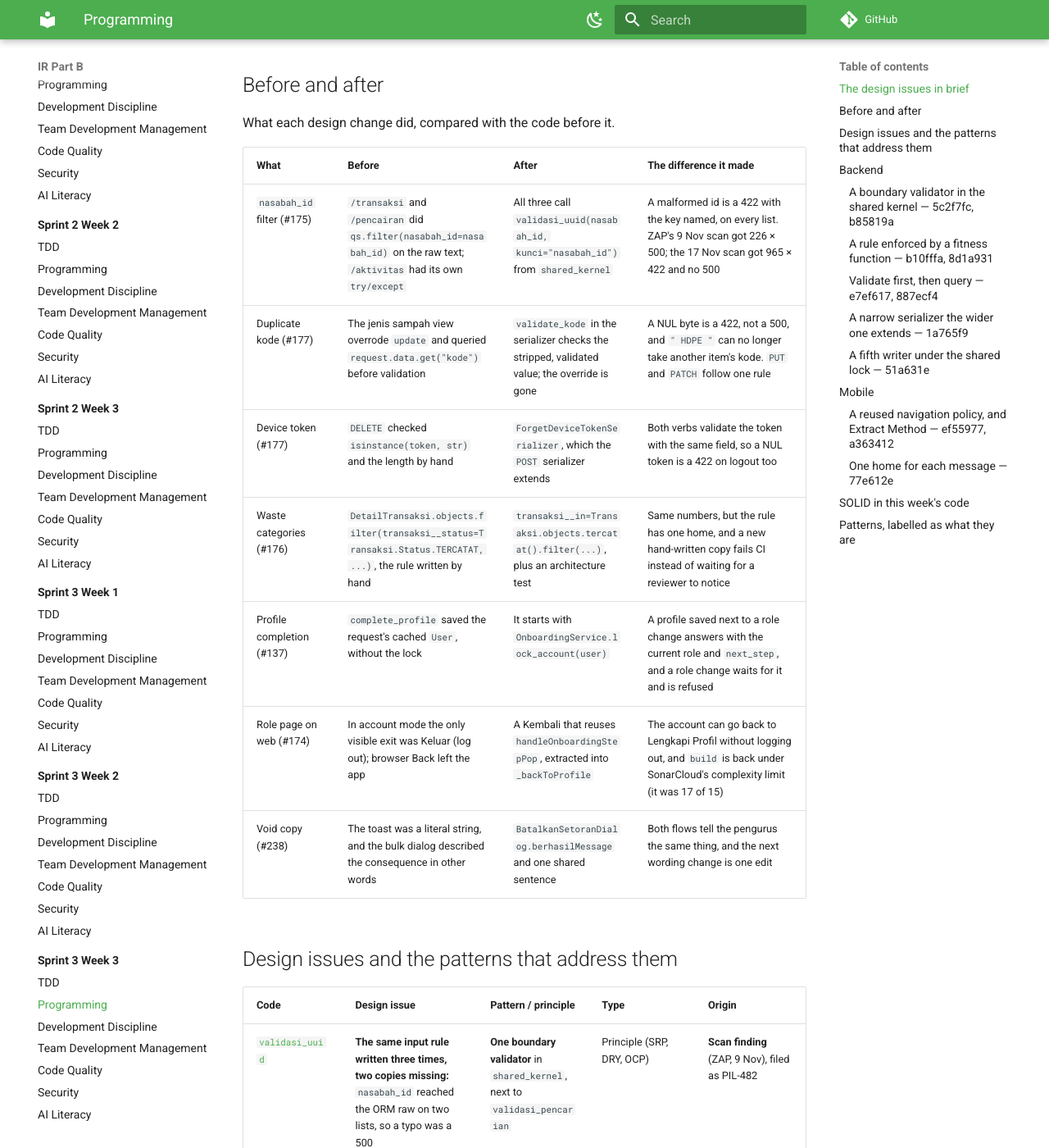
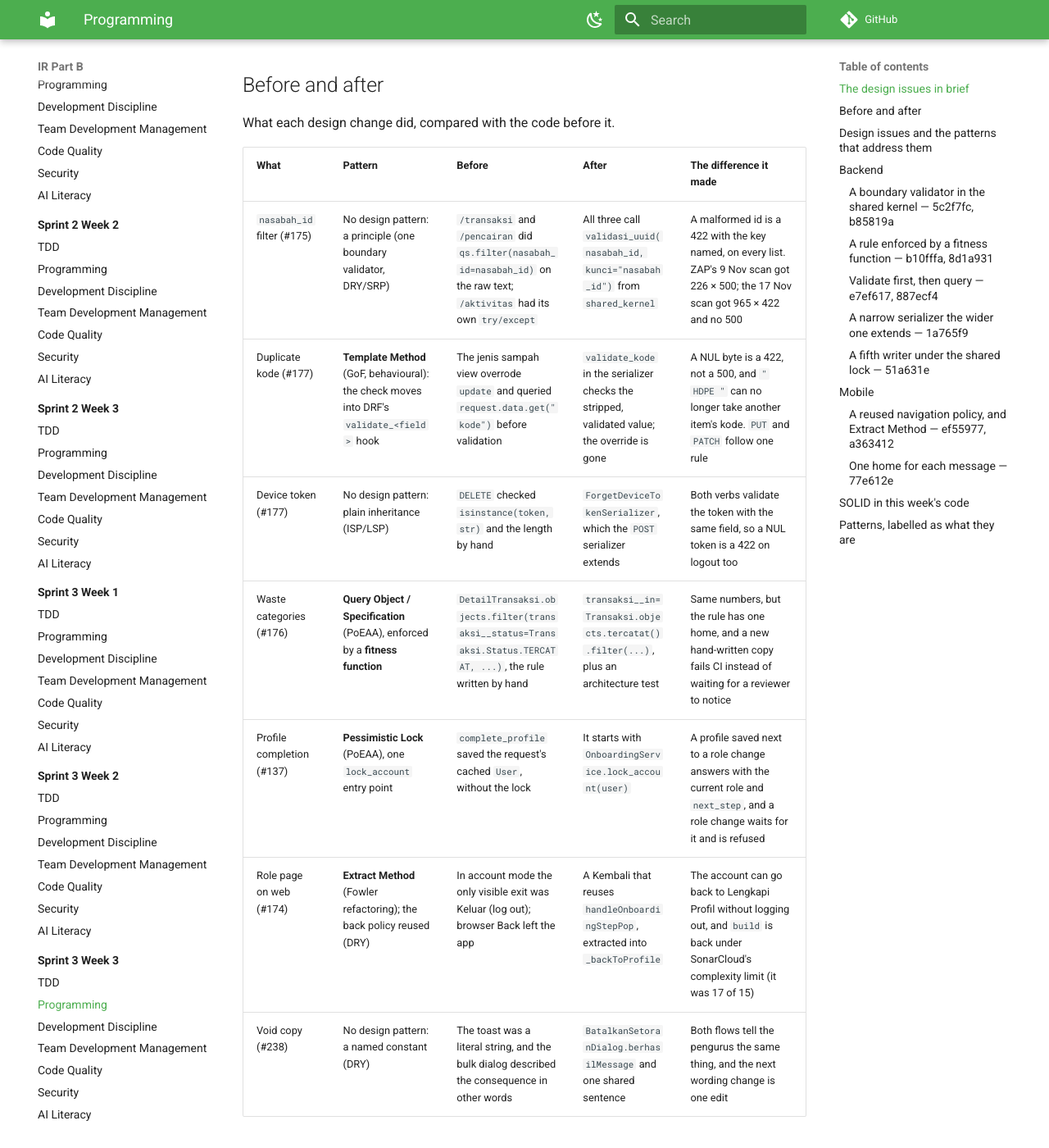
Before and after one commit to mvfi0/pilah-docs, an MkDocs documentation site: the page built from docs/review-sprint-3-week-3/part-b/programming.md, in a window 1280 px wide and 1400 px high, scrolled down 1213 px. Shown: the whole window at 82% size. Built offline with MkDocs 1.6.1 and Material for MkDocs 9.7.7, drawn with Linux system fonts in a browser that asks for light colours; comment, search, counter and statistics services are not loaded; some of the changed text lies outside the part shown.

Commit message:
docs(ir): name the pattern behind each before-and-after change
The S3W2 and S3W3 before-and-after tables gain a Pattern column, which
says plainly when a change is a principle or technique rather than a
pattern. Adds Facade (reloadAfterSetoranChange) and Template Method
(DRF's validate_<field> hook) to the pattern lists.

Co-Authored-By: Claude Opus 5.5 <noreply@anthropic.com>

```diff
--- a/docs/review-sprint-3-week-3/part-b/programming.md
+++ b/docs/review-sprint-3-week-3/part-b/programming.md
@@ -25,15 +25,15 @@
 
 What each design change did, compared with the code before it.
 
-| What | Before | After | The difference it made |
-|---|---|---|---|
-| `nasabah_id` filter (#175) | `/transaksi` and `/pencairan` did `qs.filter(nasabah_id=nasabah_id)` on the raw text; `/aktivitas` had its own `try/except` | All three call `validasi_uuid(nasabah_id, kunci="nasabah_id")` from `shared_kernel` | A malformed id is a 422 with the key named, on every list. ZAP's 9 Nov scan got 226 × 500; the 17 Nov scan got 965 × 422 and no 500 |
-| Duplicate kode (#177) | The jenis sampah view overrode `update` and queried `request.data.get("kode")` before validation | `validate_kode` in the serializer checks the stripped, validated value; the override is gone | A NUL byte is a 422, not a 500, and `" HDPE "` can no longer take another item's kode. `PUT` and `PATCH` follow one rule |
-| Device token (#177) | `DELETE` checked `isinstance(token, str)` and the length by hand | `ForgetDeviceTokenSerializer`, which the `POST` serializer extends | Both verbs validate the token with the same field, so a NUL token is a 422 on logout too |
-| Waste categories (#176) | `DetailTransaksi.objects.filter(transaksi__status=Transaksi.Status.TERCATAT, ...)`, the rule written by hand | `transaksi__in=Transaksi.objects.tercatat().filter(...)`, plus an architecture test | Same numbers, but the rule has one home, and a new hand-written copy fails CI instead of waiting for a reviewer to notice |
-| Profile completion (#137) | `complete_profile` saved the request's cached `User`, without the lock | It starts with `OnboardingService.lock_account(user)` | A profile saved next to a role change answers with the current role and `next_step`, and a role change waits for it and is refused |
-| Role page on web (#174) | In account mode the only visible exit was Keluar (log out); browser Back left the app | A Kembali that reuses `handleOnboardingStepPop`, extracted into `_backToProfile` | The account can go back to Lengkapi Profil without logging out, and `build` is back under SonarCloud's complexity limit (it was 17 of 15) |
-| Void copy (#238) | The toast was a literal string, and the bulk dialog described the consequence in other words | `BatalkanSetoranDialog.berhasilMessage` and one shared sentence | Both flows tell the pengurus the same thing, and the next wording change is one edit |
+| What | Pattern | Before | After | The difference it made |
+|---|---|---|---|---|
+| `nasabah_id` filter (#175) | No design pattern: a principle (one boundary validator, DRY/SRP) | `/transaksi` and `/pencairan` did `qs.filter(nasabah_id=nasabah_id)` on the raw text; `/aktivitas` had its own `try/except` | All three call `validasi_uuid(nasabah_id, kunci="nasabah_id")` from `shared_kernel` | A malformed id is a 422 with the key named, on every list. ZAP's 9 Nov scan got 226 × 500; the 17 Nov scan got 965 × 422 and no 500 |
+| Duplicate kode (#177) | **Template Method** (GoF, behavioural): the check moves into DRF's `validate_<field>` hook | The jenis sampah view overrode `update` and queried `request.data.get("kode")` before validation | `validate_kode` in the serializer checks the stripped, validated value; the override is gone | A NUL byte is a 422, not a 500, and `" HDPE "` can no longer take another item's kode. `PUT` and `PATCH` follow one rule |
+| Device token (#177) | No design pattern: plain inheritance (ISP/LSP) | `DELETE` checked `isinstance(token, str)` and the length by hand | `ForgetDeviceTokenSerializer`, which the `POST` serializer extends | Both verbs validate the token with the same field, so a NUL token is a 422 on logout too |
+| Waste categories (#176) | **Query Object / Specification** (PoEAA), enforced by a **fitness function** | `DetailTransaksi.objects.filter(transaksi__status=Transaksi.Status.TERCATAT, ...)`, the rule written by hand | `transaksi__in=Transaksi.objects.tercatat().filter(...)`, plus an architecture test | Same numbers, but the rule has one home, and a new hand-written copy fails CI instead of waiting for a reviewer to notice |
+| Profile completion (#137) | **Pessimistic Lock** (PoEAA), one `lock_account` entry point | `complete_profile` saved the request's cached `User`, without the lock | It starts with `OnboardingService.lock_account(user)` | A profile saved next to a role change answers with the current role and `next_step`, and a role change waits for it and is refused |
+| Role page on web (#174) | **Extract Method** (Fowler refactoring); the back policy reused (DRY) | In account mode the only visible exit was Keluar (log out); browser Back left the app | A Kembali that reuses `handleOnboardingStepPop`, extracted into `_backToProfile` | The account can go back to Lengkapi Profil without logging out, and `build` is back under SonarCloud's complexity limit (it was 17 of 15) |
+| Void copy (#238) | No design pattern: a named constant (DRY) | The toast was a literal string, and the bulk dialog described the consequence in other words | `BatalkanSetoranDialog.berhasilMessage` and one shared sentence | Both flows tell the pengurus the same thing, and the next wording change is one edit |
 
 ## Design issues and the patterns that address them
 
@@ -241,5 +241,6 @@ The bulk dialog uses the same constant and the same consequence sentence ("Saldo
 
 - **Query Object / Specification** (PoEAA): `tercatat()`. Its enforcement by a test is a **fitness function**, from evolutionary architecture, not a GoF pattern.
 - **Pessimistic lock** (PoEAA, *Pessimistic Offline Lock*, here as a row lock inside a transaction): `lock_account`.
+- **Template Method** (GoF, behavioural): DRF's `run_validation` is the template, and it calls the `validate_<field>` hooks after the field validators. Moving the duplicate-kode check into the `validate_kode` hook is what makes it run on the cleaned value, after the NUL check.
 - **Plain inheritance** between DRF serializers: `DeviceTokenSerializer` extends the narrow one and adds a field. No design pattern is claimed for it.
 - **Extract Method** (Fowler): `_backToProfile`.
```
Also changed, not shown: docs/review-sprint-3-week-2/part-b/programming.md (+8 -7 lines).
